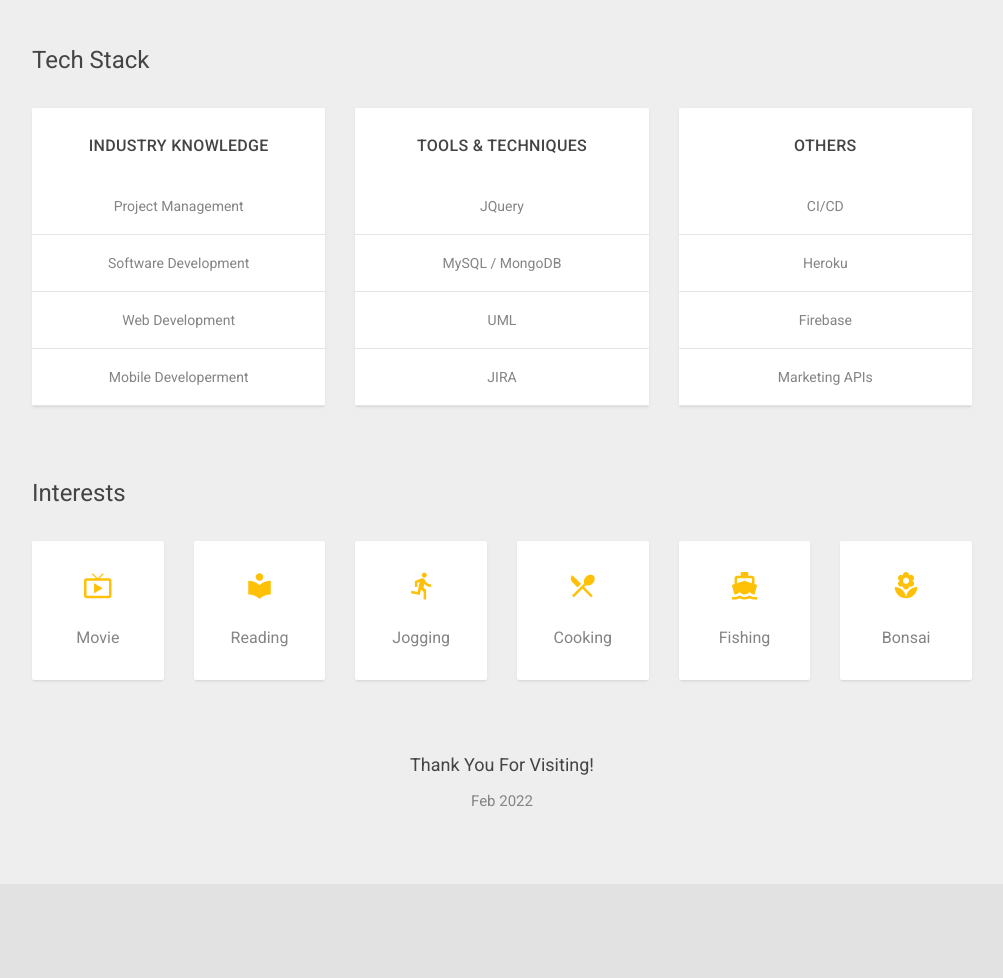
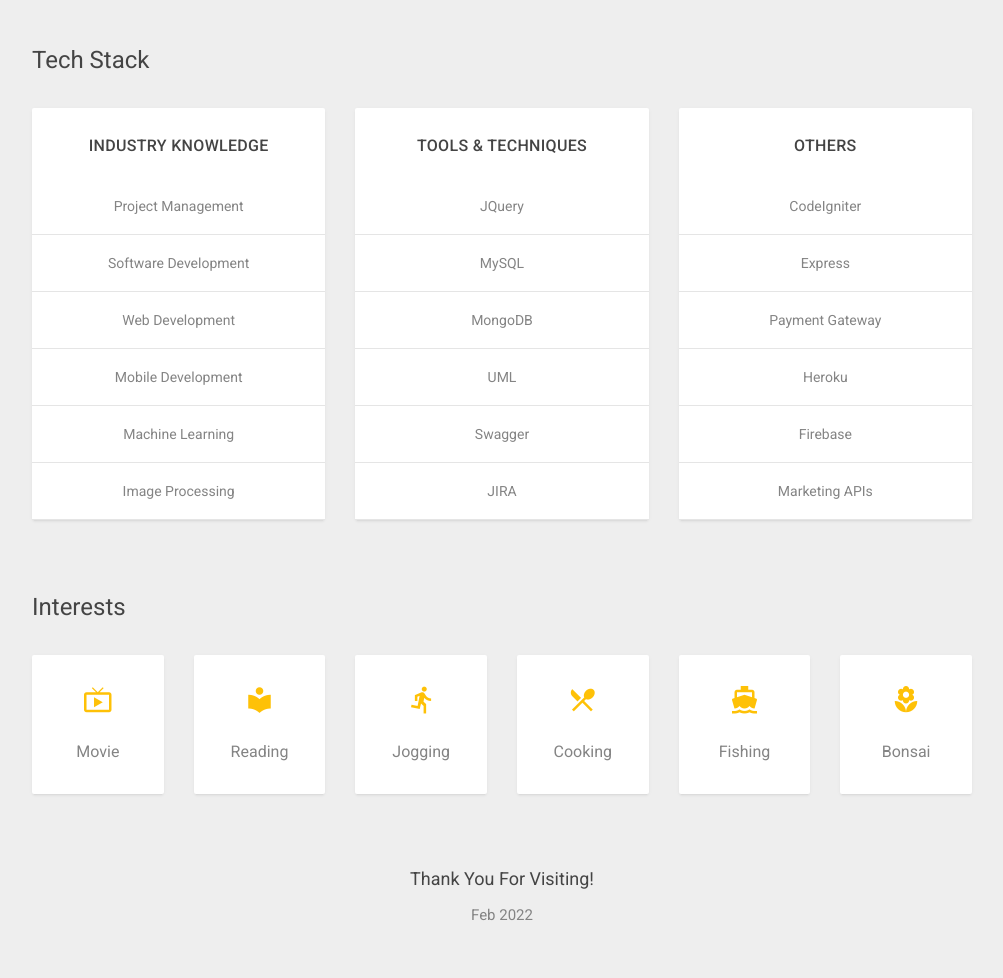
Before and after one commit to martinsangdo/martinsangdo.github.io, a plain HTML site: page index.html in a window 1280 px wide. Shown: the part 5607-6585 px from the top of the page, without its empty margins (138-1141 px from the left). Before the commit the page ends 6491 px from the top, so only its background shows below. Drawn offline with Linux system fonts and the light colour scheme; a script that the page names is missing.

Commit message:
- update time

```diff
--- a/index.html
+++ b/index.html
@@ -788,7 +788,9 @@
 												<li class="list-group-item">Project management</li>
 												<li class="list-group-item">Software development</li>
 												<li class="list-group-item">Web development</li>
-												<li class="list-group-item">Mobile developerment</li>
+												<li class="list-group-item">Mobile development</li>
+                                                <li class="list-group-item">Machine learning</li>
+                                                <li class="list-group-item">Image processing</li>
 											</ul>
 										</div>
 									</div>
@@ -803,8 +805,10 @@
 										<div class="mdl-card__supporting-text text-center pa-0">
 											<ul class="list-group mb-0 text-center">
 												<li class="list-group-item">jQuery</li>
-												<li class="list-group-item">MySQL / MongoDB</li>
+												<li class="list-group-item">MySQL</li>
+                                                <li class="list-group-item">MongoDB</li>
 												<li class="list-group-item">UML</li>
+                                                <li class="list-group-item">Swagger</li>
 												<li class="list-group-item">JIRA</li>
 											</ul>
 										</div>
@@ -819,7 +823,9 @@
 										</div>
 										<div class="mdl-card__supporting-text text-center pa-0">
 											<ul class="list-group mb-0 text-center">
-												<li class="list-group-item">CI/CD</li>
+												<li class="list-group-item">CodeIgniter</li>
+                                                <li class="list-group-item">Express</li>
+                                                <li class="list-group-item">Payment gateway</li>
 												<li class="list-group-item">Heroku</li>
 												<li class="list-group-item">Firebase</li>
 												<li class="list-group-item">Marketing APIs</li>
```
